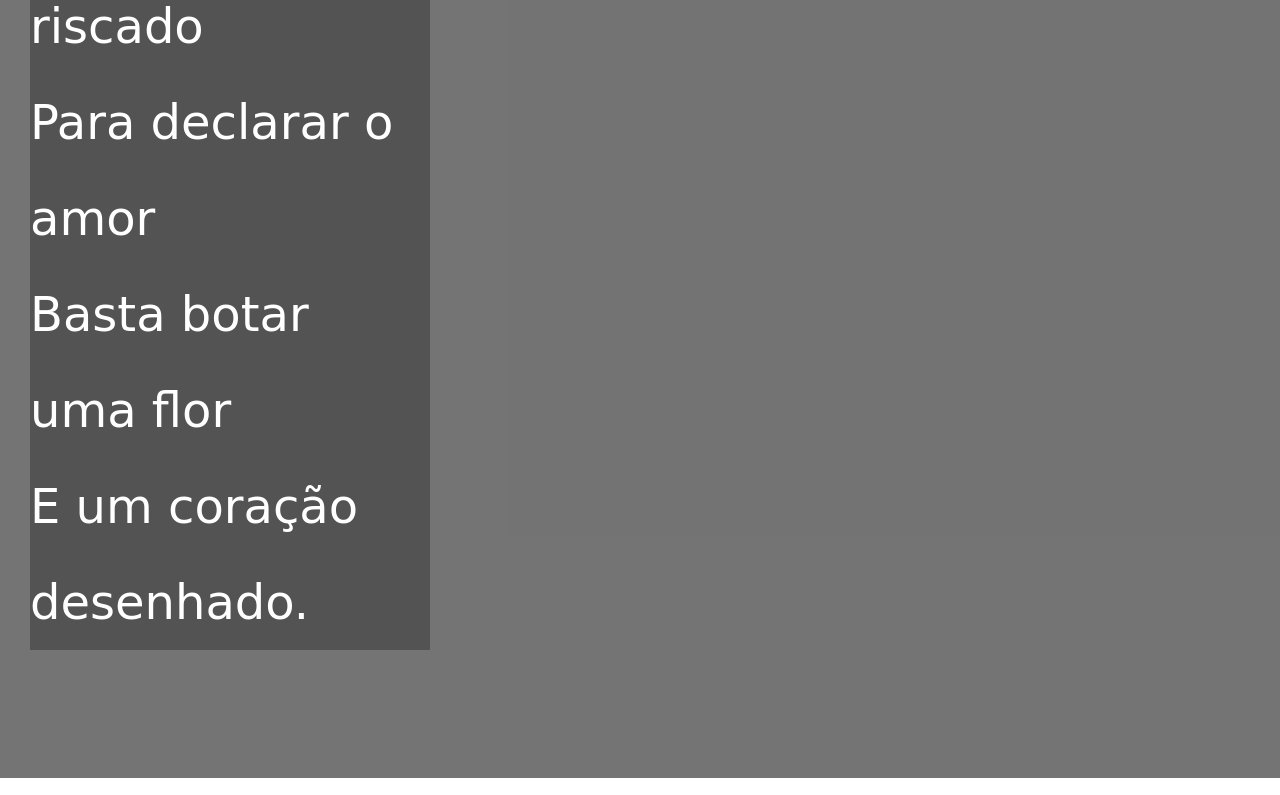
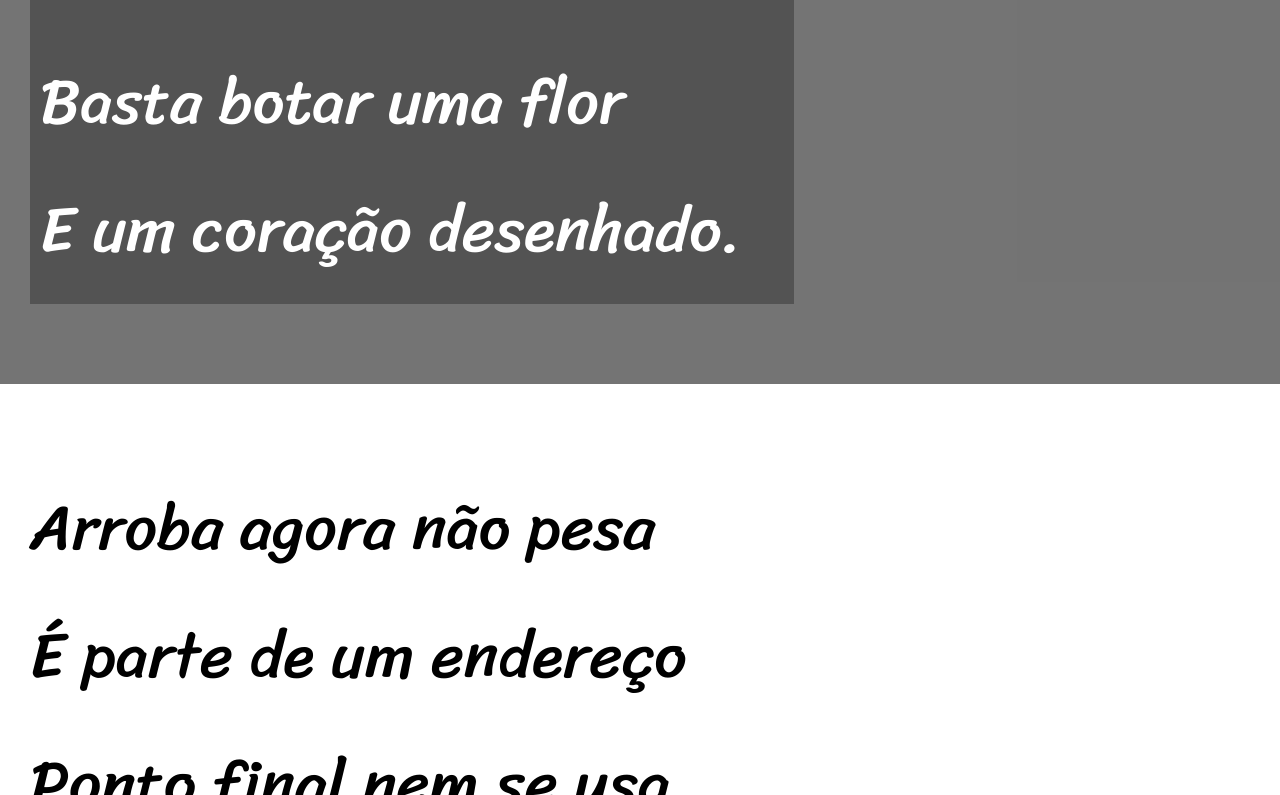
Before and after one commit to EdivaldoMoriera/desafio12, a plain HTML site: page index.html in a window 1280 px wide. Shown: the part 2005-2800 px from the top of the page. Drawn offline with Linux system fonts and the light colour scheme; a web font is replaced by a local one.

Commit message:
atualizando o css do cordel moderno

```diff
--- a/estilo/style.css
+++ b/estilo/style.css
@@ -1,22 +1,37 @@
 
 @import url('https://fonts.googleapis.com/css2?family=Passion+One:wght@400;700&family=Passions+Conflict&display=swap');
+
+@import url('https://fonts.googleapis.com/css2?family=Passion+One:wght@400;700&family=Sriracha&display=swap');
 *{
     margin: 0px;
     padding: 0px;
+    font-size: 1em;
+}
+:root{
+    --fonte1: Verdana, Geneva, Tahoma, sans-serif;
+    --fonte2:font-family: 'Passion One', cursive;
+    --fonte3: 'Sriracha', cursive;
+
 }
 html, body{
-    min-height: 100%;
+    min-height: 100vh;
     background-color: darkgray;
+    font-family: var(--fonte1);
 }
 header{
     background-color: black;
     color: white;
     text-align: center;
+    font-family: var(--fonte2);
 }
- header >h1{
+ header>h1{
+
     padding: 50px;
    /* text-transform: uppercase ;*/
    font-variant: small-caps;
+   font-family: var(--fonte2);
+   font-size: 10vw;
+   font-size: 2em;
 }
 header > p{
     padding-bottom: 50px;
@@ -30,13 +45,13 @@ a{
     text-decoration: underline;
 }
 section{
-    font-family: 'Passion One', cursive;
-    font-family: 'Passions Conflict', cursive;
-    font-size: 3em;
-    padding-top: 10%;
-    padding-bottom: 10%;
+    font-family: var(--fonte3);
+    padding-top: 10vh;
+    padding-bottom: 10vh;
     line-height: 2em;
     padding-left: 30px;
+    font-size: 5vw;
+    font-family: var(--fonte3);
 }
 .normal{
     background-color: white;
@@ -48,7 +63,8 @@ section{
     color: white;
 }
 .imagem >p{
-    width: 400px;
+    display: inline-block;
+    padding: 10px;
     background-color: rgba(0, 0, 0, 0.283);
 }
 footer{
```
